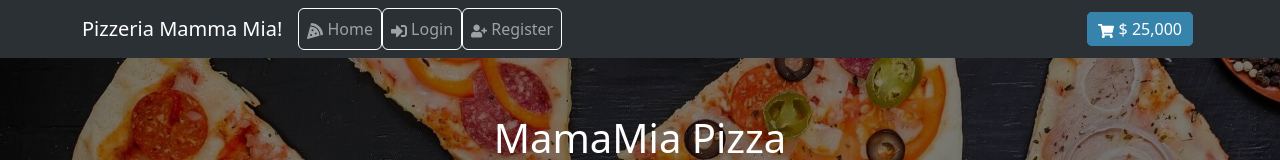
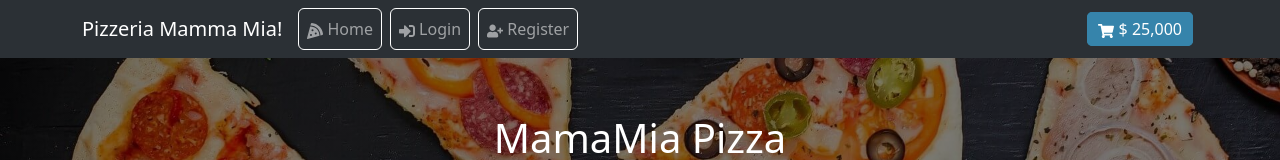
Before and after one commit to darkderes/hito5, a React (Vite) app: page / in a window 1280 px wide. Shown: the top 160 px of the page. Built offline with nearby package versions, Linux system fonts and the light colour scheme; no server answers.

Commit message:
refactor: update Navbar links to use 'as' prop for consistent styling

```diff
--- a/src/components/Navbar.jsx
+++ b/src/components/Navbar.jsx
@@ -21,23 +21,25 @@ const NavbarApp = () => {
       data-bs-theme="dark"
     >
       <Container>
-        <Navbar.Brand href="#home">Pizzeria Mamma Mia!</Navbar.Brand>
+        <Navbar.Brand as={Link} to="/">
+          Pizzeria Mamma Mia!
+        </Navbar.Brand>
         <Nav className="me-auto">
-          <Link to="/" className="nav-link border border-white rounded">
+          <Link to="/" className="nav-link border border-white rounded me-2">
             <FaPizzaSlice /> Home
           </Link>
           {!token ? (
             <>
               <Link
                 to="/login"
-                className="nav-link border border-white rounded"
+                className="nav-link border border-white rounded me-2"
               >
                 <FaSignInAlt /> Login
               </Link>
 
               <Link
                 to="/register"
-                className="nav-link border border-white rounded"
+                className="nav-link border border-white rounded me-2"
               >
                 <FaUserPlus /> Register
               </Link>
@@ -46,13 +48,13 @@ const NavbarApp = () => {
             <>
               <Link
                 to="/profile"
-                className="nav-link border border-white rounded"
+                className="nav-link border border-white rounded me-2"
               >
                 <FaUser /> Profile
               </Link>
               <Link
                 to="/login"
-                className="nav-link border border-white rounded"
+                className="nav-link border border-white rounded me-2"
               >
                 <FaSignOutAlt /> Logout
               </Link>
```
